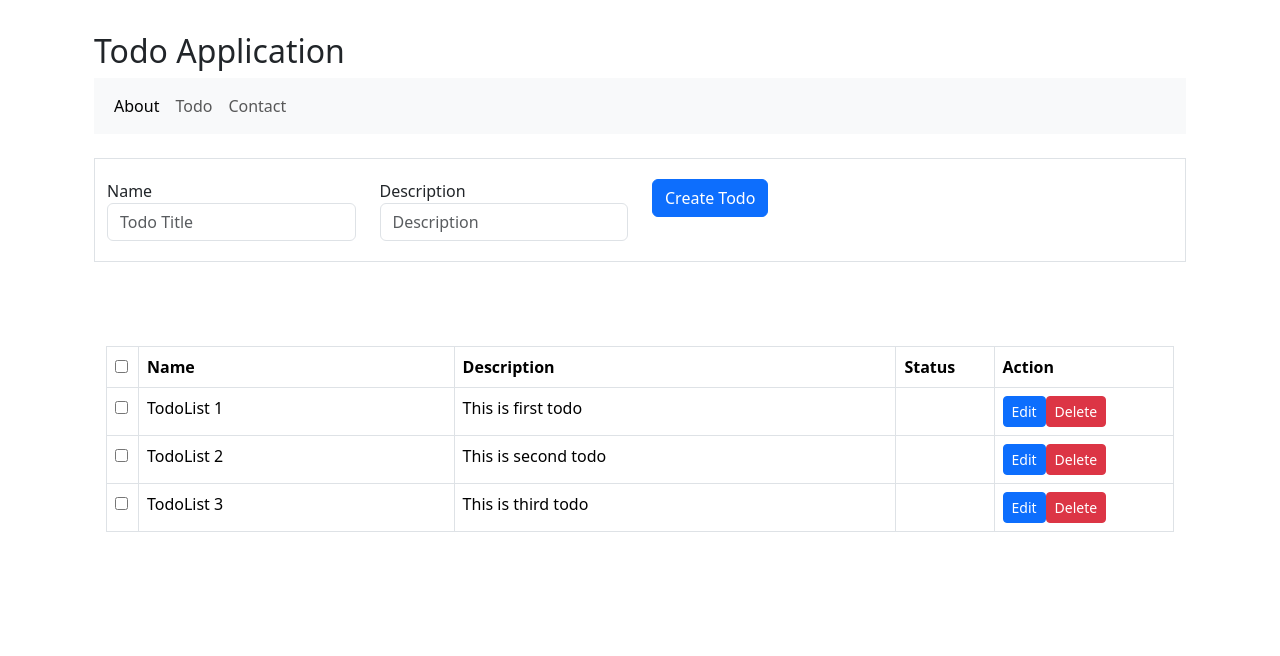
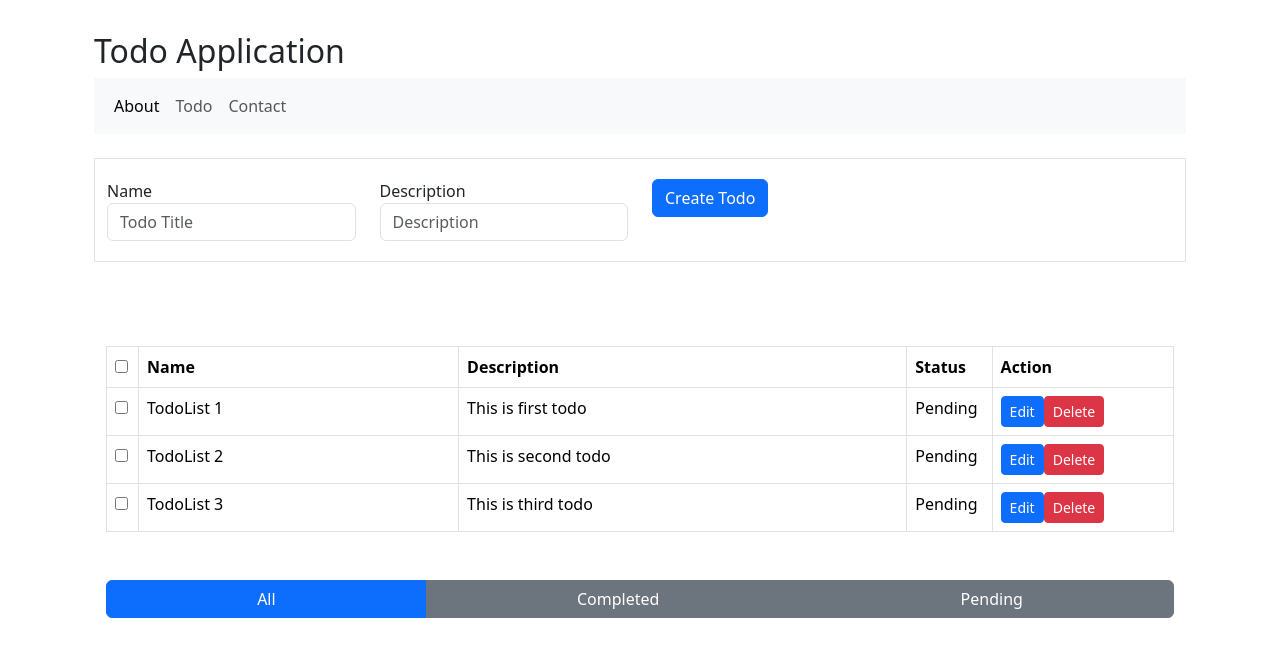
Before and after one commit to TrustedSeven/Todolist_React_Redux, a React (Create React App) app: page /todo in a window 1280 px wide. Shown: the top 656 px of the page. Built offline with nearby package versions, Linux system fonts and the light colour scheme.

Commit message:
sort button

```diff
--- a/src/components/TodoLists.jsx
+++ b/src/components/TodoLists.jsx
@@ -1,11 +1,35 @@
 import React, { useState } from "react";
 import { useSelector, useDispatch } from "react-redux";
-import { deleteTodo, editTodo, markTodoCompleted, clearAlltodo } from "../redux/actions";
+import {
+  deleteTodo,
+  editTodo,
+  markTodoCompleted,
+  clearAlltodo,
+} from "../redux/actions";
 
 export const TodoLists = () => {
   const todos = useSelector((state) => state.todoReducer.todos);
   const dispatch = useDispatch();
   const [selectedTodo, setSelectedTodo] = useState([]);
+  const [all, setAll] = useState(true);
+  const [completed, setCompleted] = useState(false);
+  const [incompleted, setIncompleted] = useState(false);
+
+  const handleAllClick = () =>{
+    setAll(true);
+    setCompleted(false);
+    setIncompleted(false);
+  }
+  const handleCompletedClick = () =>{
+    setAll(false);
+    setCompleted(true);
+    setIncompleted(false);
+  }
+  const handleIncompletedClick = () =>{
+    setAll(false);
+    setCompleted(false);
+    setIncompleted(true);
+  }
 
   const actionClick = (data) => {
     if (data && data?.type === "edit") {
@@ -20,29 +44,32 @@ export const TodoLists = () => {
       if (selectedTodo.indexOf(todoId) === -1) {
         setSelectedTodo((todo) => [...todo, todoId]);
       }
-    } else if (e?.target?.name !== "select_all_todo" && e?.target?.checked === false) {
+    } else if (
+      e?.target?.name !== "select_all_todo" &&
+      e?.target?.checked === false
+    ) {
       const todos = selectedTodo.filter((todo) => todo !== todoId);
       setSelectedTodo(todos);
     }
 
     if (e?.target?.name === "select_all_todo" && e?.target?.checked === true) {
-      todos && todos.forEach((todo, index) => {
+      todos &&
+        todos.forEach((todo, index) => {
           const allChkbox = document.getElementsByName(`todo_${index}`);
 
           for (let chk of allChkbox) {
             chk.checked = true;
             let todoId = todo?.id;
 
-          setSelectedTodo((todo) => [
-            ...todo,
-            todoId
-          ]);
+            setSelectedTodo((todo) => [...todo, todoId]);
           }
         });
-    }
-
-    else if (e?.target?.name === "select_all_todo" && e?.target?.checked === false) {
-      todos && todos.forEach((todo, index) => {
+    } else if (
+      e?.target?.name === "select_all_todo" &&
+      e?.target?.checked === false
+    ) {
+      todos &&
+        todos.forEach((todo, index) => {
           const allChkbox = document.getElementsByName(`todo_${index}`);
           for (let chk of allChkbox) {
             chk.checked = false;
@@ -58,7 +85,7 @@ export const TodoLists = () => {
 
   return (
     <div className="container my-2">
-      <div className="row pb-4" style={{height: "60px"}}>
+      <div className="row pb-4" style={{ height: "60px" }}>
         <div className="col-xl-12 text-right">
           {selectedTodo.length > 0 && (
             <>
@@ -68,10 +95,7 @@ export const TodoLists = () => {
               >
                 Clear Todos
               </button>
-              <button
-                className="btn btn-success ml-2"
-                onClick={markCompleted}
-              >
+              <button className="btn btn-success ml-2" onClick={markCompleted}>
                 Mark As Completed
               </button>
             </>
@@ -97,7 +121,8 @@ export const TodoLists = () => {
         </thead>
 
         <tbody>
-          {todos && todos.map((todo, index) => (
+          {todos &&
+            todos.map((todo, index) => (
               <tr key={index}>
                 <td>
                   <input
@@ -110,13 +135,11 @@ export const TodoLists = () => {
                 <td>{todo?.title}</td>
                 <td>{todo?.description}</td>
                 <td>
-                {todo?.isCompleted ? (
-                  <span className="badge badge-success p-2">Completed</span>
-                ) : todo?.isPending ? (
-                  <span className="badge badge-danger p-2">Pending</span>
-                ) : (
-                  ""
-                )}
+                  {todo?.isCompleted
+                    ? "Completed"
+                    : todo?.isPending
+                    ? "Pending"
+                    : ""}
                 </td>
                 <td>
                   <button
@@ -136,6 +159,19 @@ export const TodoLists = () => {
             ))}
         </tbody>
       </table>
+      <div>
+        <div class="d-flex mt-5 btn-group" role="group">
+          <button type="button" class={`btn ${all ? 'btn-primary' : 'btn-secondary'}`} onClick={handleAllClick}>
+            All
+          </button>
+          <button type="button" class={`btn ${completed ? 'btn-primary' : 'btn-secondary'}`} onClick={handleCompletedClick}>
+            Completed
+          </button>
+          <button type="button" class={`btn ${incompleted ? 'btn-primary' : 'btn-secondary'}`} onClick={handleIncompletedClick}>
+            Pending
+          </button>
+        </div>
+      </div>
     </div>
   );
 };
--- a/src/redux/reducers/todoReducer.js
+++ b/src/redux/reducers/todoReducer.js
@@ -13,8 +13,8 @@ import {
         id: 1,
         title: "TodoList 1",
         description: "This is first todo",
-        isCompleted: true,
-        isPending: false,
+        isCompleted: false,
+        isPending: true,
       },
       {
         id: 2,
@@ -101,7 +101,7 @@ import {
           selectedTodo.title = selectedTodo?.title;
           selectedTodo.description = selectedTodo?.description;
           selectedTodo.isCompleted = true;
-          selectedTodo.isPending = selectedTodo?.isPending;
+          selectedTodo.isPending = false;
           allTodos.push(selectedTodo);
         });
 
```
Lines whose indentation alone changed are shown as unchanged.
